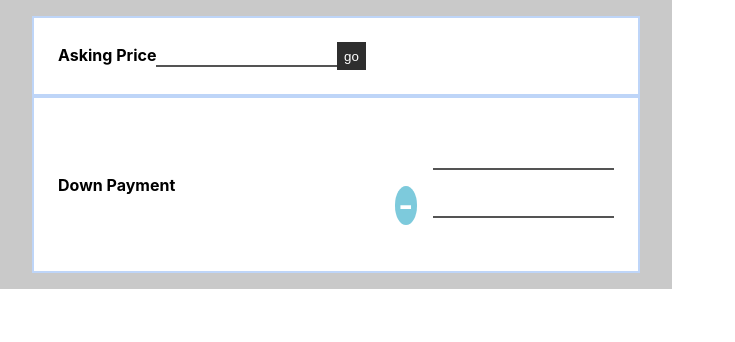
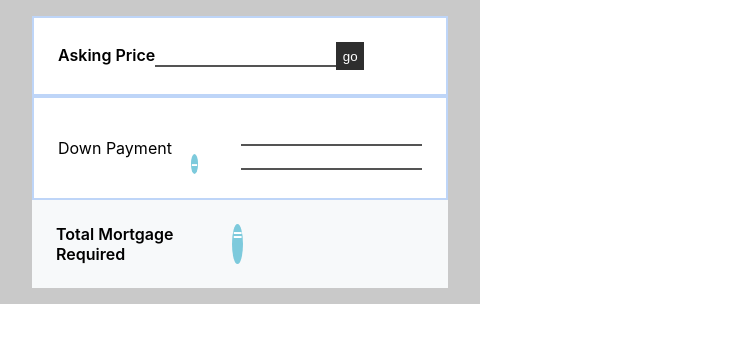
Before and after one commit to hitro11/mortgage-calc, a React (Create React App) app: page / in a window 1280 px wide. Shown: the top 342 px of the page, without its empty margins (0-735 px from the left). Built offline with nearby package versions, Linux system fonts and the light colour scheme.

Commit message:
added total mortgage section

```diff
--- a/src/App.css
+++ b/src/App.css
@@ -1,5 +1,5 @@
 .App {
-    width: 50%;
+    width: 35%;
 	padding: 1em;
     background-color: rgb(201, 201, 201);
 	display: flex;
@@ -12,7 +12,10 @@
     padding: 1.5em;
     background-color: white;
     border: 2px solid rgb(190, 213, 248);
+}
 
+.section-bg {
+    margin: 0 1em;
 }
 
 .btn {
@@ -29,7 +32,19 @@ input {
     border-bottom-color: black;
 }
 
-.no-outline:focus {
+.no-border {
+    border: hidden;
+}
+
+.outline-bot:focus {
     outline: none;
     border-bottom-color: rgb(0, 66, 151);
 }
+
+.no-outline {
+    outline: none;
+}
+
+.label {
+    font-weight: 600;
+}
--- a/src/App.js
+++ b/src/App.js
@@ -1,6 +1,7 @@
 import './App.css';
 import AskingPrice from './components/AskingPrice.tsx';
 import DownPayment from './components/DownPayment.tsx';
+import TotalMortgage from './components/TotalMortgage.tsx';
 
 function App() {
   return (
@@ -11,6 +12,9 @@ function App() {
       <div className="section">
         <DownPayment className='section' />
       </div>
+      <div className="section-bg">
+        <TotalMortgage className='section' />
+      </div>
     </div>
   );
 }
--- a/src/components/AskingPrice.css
+++ b/src/components/AskingPrice.css
@@ -1,7 +1,3 @@
 .AskingPrice {
     width: max-content;
 }
-
-.label {
-    font-weight: bold;
-}
--- a/src/components/AskingPrice.tsx
+++ b/src/components/AskingPrice.tsx
@@ -4,7 +4,7 @@ const AskingPrice = () => {
   return (
     <div className='AskingPrice'>
       <label className='label' htmlFor="asking-price-input">Asking Price</label>
-      <input className='no-outline' name='asking-price-input' type="text" />
+      <input className='outline-bot' name='asking-price-input' type="text" />
       <button className='btn'>go</button>
     </div>
   )
--- a/src/components/DownPayment.css
+++ b/src/components/DownPayment.css
@@ -5,35 +5,27 @@
 }
 
 .dp {
-    flex: 15;
     display: flex;
     flex-direction: column;
     justify-content: center;
 }
 
-.dp-minus {
-    flex: 1;
-    display: flex;
-    flex-direction: column;
-    justify-content: center;
-    margin-right: 1em;
-
-}
-
 .minus {
+    flex: 0.1;
     background-color: #7DCADC;
     color: white;
+    font-weight: bold;
     padding: 0;
     border-radius: 50%;
     margin-top: 2em;
     text-align: center;
+    margin-right: 1.5em;
 }
 
 .dp-inputs {
     display: flex;
     flex-direction: column;
     justify-content: space-evenly;
-    flex: 5;
 }
 
 .dp-percent {
--- a/src/components/DownPayment.tsx
+++ b/src/components/DownPayment.tsx
@@ -4,15 +4,12 @@ const DownPayment = () => {
   return (
     <div className="down-payment">
         <div className="dp">
-            <label className='label' >Down Payment</label>
+            <label className='' >Down Payment</label>
         </div>
-        <div className="dp-minus">
-            <h1 className='minus'>-</h1>
-
-        </div>
+        <div className='minus'>-</div>
         <div className="dp-inputs">
-            <input className='dp-percent no-outline' type="text" />
-            <input className='dp-dollar no-outline' type="text" />
+            <input className='dp-percent outline-bot' type="text" />
+            <input className='dp-dollar outline-bot' type="text" />
         </div>
 
     </div>
--- a/src/components/TotalMortgage.css
+++ b/src/components/TotalMortgage.css
@@ -0,0 +1,20 @@
+.total-mortgage {
+    background-color: #F7F9FA;
+    padding: 1.5em;
+    display: flex;
+    justify-content: space-between;
+}
+
+.eq {
+    flex: 0.1;
+    background-color: #7DCADC;
+    color: white;
+    border-radius: 50%;
+    text-align: center;
+    font-weight: bold;
+    /* margin-right: -10em; */
+}
+
+.blank {
+    background-color: #F7F9FA;
+}
--- a/src/components/TotalMortgage.tsx
+++ b/src/components/TotalMortgage.tsx
@@ -1,8 +1,12 @@
-import React from 'react'
+import './TotalMortgage.css'
 
 const TotalMortgage = () => {
   return (
-    <div>TotalMortgage</div>
+    <div className='total-mortgage'>
+      <label htmlFor="" className="label">Total Mortgage Required</label>
+      <div className="eq">=</div>
+      <input type="text" readOnly className="blank no-border no-outline" />
+    </div>
   )
 }
 
```
